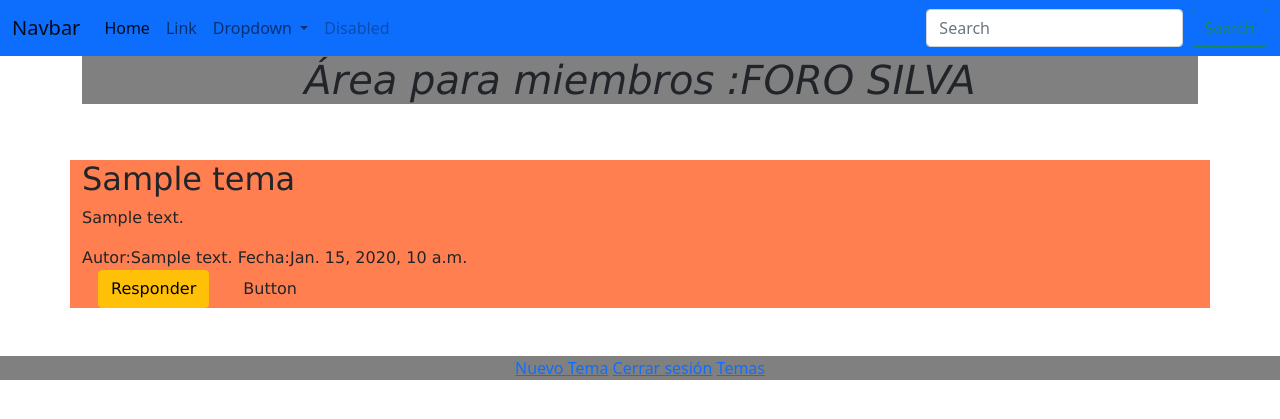
After one commit to DiegoSilva2346/foro, a Django app: page /temas/1 in a window 1280 px wide. The commit adds this page. Shown: the top 419 px of the page. Run offline with Django 3.2, Linux system fonts and the light colour scheme; a user stored in the database is signed in; tables that the repository leaves empty hold one stand-in row (values such as "Sample post"); some libraries are stand-ins or nearby versions.

Commit message:
Creracion de modelos visualizacion ,respuesta y categoria

```diff
--- a/newtemas/formulario.py
+++ b/newtemas/formulario.py
@@ -4,4 +4,4 @@ from .models import Temas
 class FormularioCrearTema(forms.ModelForm):
     class Meta:
         model = Temas
-        fields=["titulo","elige_tu_categoria","texto"]
+        fields=["titulo","categoria","texto"]
--- a/newtemas/models.py
+++ b/newtemas/models.py
@@ -6,17 +6,27 @@ import pytz
 
 
 # Create your models here.
-lista_categorias=[(1,'pasteles'),(2,"Deportes"),(3,"Ciencia"),(4,"Clima"),(5,"Pandemia"),(6,'Programaciòn')]
+#lista_categorias=[(1,'pasteles'),(2,"Deportes"),(3,"Ciencia"),(4,"Clima"),(5,"Pandemia"),(6,'Programaciòn')]
 #usuario=User.id
 
+class Categoria(models.Model):
+    nombre=models.CharField(max_length=50)
+
+    created=models.DateTimeField(auto_now_add=True)
+    updated=models.DateTimeField(auto_now_add=True)
+    class Meta:
+        verbose_name="categoria"
+        verbose_name_plural="categorias"
+    def __str__(self):
+        return self.nombre
 class Temas(models.Model):
 
     titulo=models.CharField("titulo",max_length=50,null=False,blank=False)
     descripcion=models.CharField("descripcion",max_length=100,null=False,blank=False)
-
+    categoria=models.ForeignKey(Categoria,on_delete=models.CASCADE)
     texto=models.TextField()
-    elige_tu_categoria=models.IntegerField(null=False,blank=True,choices=lista_categorias,default=2)
-    fecha=models.DateTimeField(null=False,blank=True,default=timezone.now())
+    #elige_tu_categoria=models.IntegerField(null=False,blank=True,choices=lista_categorias,default=2)
+    fecha=models.DateTimeField(null=False,blank=False)
 
 
     class Meta:
@@ -25,3 +35,32 @@ class Temas(models.Model):
     def __str__(self):
 
         return self.titulo
+
+
+
+
+
+
+class Respuesta(models.Model):
+    id = models.AutoField(primary_key=True)
+    id_tema=models.ForeignKey(Temas,on_delete=models.CASCADE,unique=False)
+    usuario=models.CharField("usuario",max_length=100,null=False,blank=False)
+    fecha=models.DateTimeField(null=False,blank=False)
+    respuesta=models.TextField()
+    class Meta:
+        verbose_name="respuesta"
+        verbose_name_plural="respuestas"
+    def __str__(self):
+        return self.id_tema
+
+
+
+class Visualizacion(models.Model):
+    id = models.AutoField(primary_key=True)
+    id_tema=models.ForeignKey(Temas,on_delete=models.CASCADE,unique=False)
+    usuario=models.CharField("descripcion",max_length=100,null=False,blank=False)
+    class Meta:
+        verbose_name="vizualisacion"
+        verbose_name_plural="visualizaciones"
+    def __str__(self):
+        return self.id_tema
--- /dev/null
+++ b/newtemas/static/newtemas/js/agregados.js
@@ -0,0 +1,9 @@
+$(document).ready(function(){
+    $("#responder").click( function(){
+        $('#respuesta').css("display","block")
+
+    })
+    $("#cancelar").click(function(){
+        $("#respuesta").css("display","none");
+    })
+})
--- /dev/null
+++ b/newtemas/templates/temas.html
@@ -0,0 +1,38 @@
+{% extends "welcome.html" %}
+{% load static %}
+{% block content2 %}
+
+
+
+{% endblock content2 %}
+{% block content %}
+<style>
+ #temas{
+    background-color:coral;
+    font-family: Verdana, Geneva, Tahoma, sans-serif;
+ }
+
+</style>
+ <div class="container my-5" id="temas">
+<h2>{{tema.titulo}}</h2>
+ <p> {{tema.texto}}  </p>
+
+ {%if tema.descripcion == request.user.username %}
+    <footer>Autor:{{tema.descripcion}}  Fecha:{{tema.fecha}} </footer> <a name="" id="" class="btn btn-primary mx-3" href="/editar/{{tema.id}}" role="button">Editar</a><a name="" id="" class="btn btn-danger" href="/eliminar/{{tema.id}}" role="button">Eliminar</a>  <a name="buttom" id="responder" class="btn btn-warning mx-3"  role="button">Responder</a> <svg xmlns="http://www.w3.org/2000/svg" width="16" height="16" fill="currentColor" class="bi bi-heart" viewBox="0 0 16 16" placeholder="Me gusta">
+      <path d="m8 2.748-.717-.737C5.6.281 2.514.878 1.4 3.053c-.523 1.023-.641 2.5.314 4.385.92 1.815 2.834 3.989 6.286 6.357 3.452-2.368 5.365-4.542 6.286-6.357.955-1.886.838-3.362.314-4.385C13.486.878 10.4.28 8.717 2.01L8 2.748zM8 15C-7.333 4.868 3.279-3.04 7.824 1.143c.06.055.119.112.176.171a3.12 3.12 0 0 1 .176-.17C12.72-3.042 23.333 4.867 8 15z"/>
+    </svg>
+ {% else %}
+    <footer>Autor:{{tema.descripcion}}  Fecha:{{tema.fecha}} </footer> <a name="buttom" id="responder" class="btn btn-warning mx-3"  role="button">Responder</a> <a href="#" class="btn"><i class=icon-home></i> Button</a>
+ {% endif %}
+<div   style="display: none;" id="respuesta">
+   <input class="form-control my-2" id="fila"  placeholder="Respuesta"  type="text"  style="background-color: black; color: white;" >
+ <div class="col-3">
+
+ <a class="btn btn-primary mx-3 my-3" role="button" id="cancelar"> Cancelar</a> <a href="" role="button" class="btn btn-primary mx-3"> Responder</a>
+</div>
+</div>
+</div>
+
+
+
+{% endblock content %}
--- a/newtemas/templates/welcome.html
+++ b/newtemas/templates/welcome.html
@@ -1,5 +1,6 @@
 
 {% load static %}
+
 <!DOCTYPE html>
 <html lang="en">
 <head>
@@ -41,11 +42,14 @@
 </style>
 <link rel="stylesheet" href="{% static 'css/bootstrap.min.css' %}">
 <script src="https://ajax.googleapis.com/ajax/libs/jquery/2.1.1/jquery.min.js"></script>
+
 <body id="cuerpo">
+  {% block content2 %}
+
    <div class="container-fluid portada" >
 
    </div>
-
+   {%  endblock content2 %}
 
 <nav class="navbar navbar-expand-lg navbar-light bg-primary">
   <div class="container-fluid">
@@ -106,8 +110,9 @@
     {% for tema in temas %}
     <hr>
     <div id="temas">
-      <h2>{{tema.titulo}}</h2>
-      <p> {{tema.texto}}  </p>
+      <a href="/temas/{{tema.id}}" class="nav-link  h-3" style="color: black ; font-size: 20px;"> <strong>{{tema.titulo}}</strong> </a>
+     <!-- <p> {{tema.texto}}  </p>    -->
+     <footer>{{tema.categoria}}</footer>
       {%if tema.descripcion == request.user.username %}
          <footer>Autor:{{tema.descripcion}}  Fecha:{{tema.fecha}} </footer> <a name="" id="" class="btn btn-primary mx-3" href="/editar/{{tema.id}}" role="button">Editar</a><a name="" id="" class="btn btn-danger" href="/eliminar/{{tema.id}}" role="button">Eliminar</a>
       {% else %}
@@ -127,6 +132,7 @@
 
 
 <script src="{% static '/js/bootstrap.min.js' %}"></script>
+<script src="{% static '/js/agregados.js' %}"></script>
 
 </body>
 </html>
--- a/newtemas/urls.py
+++ b/newtemas/urls.py
@@ -9,5 +9,6 @@ urlpatterns = [
     path('creartemas/', login_required(views.CrearTema),name="CrearTema"),
     path('editar/<int:id>', login_required(views.Editar),name="editar"),
     path('eliminar/<int:id>', login_required(views.Eliminar),name="eliminar"),
+    path('temas/<int:id>',login_required(views.temas),name="temas")
 
 ]
--- a/newtemas/views.py
+++ b/newtemas/views.py
@@ -77,3 +77,8 @@ def Eliminar(request,id):
   tema=Temas.objects.get(id=id)
   tema.delete()
   return redirect("/")
+
+
+def temas(request,id):
+  tema=Temas.objects.get(id=id)
+  return render(request,"temas.html",{"tema":tema})
```
Also changed, not shown: blogsilva3/db.sqlite3, blogsilva3/settings/local.py (line endings or trailing spaces), newtemas/migrations/0001_initial.py, newtemas/migrations/0002_auto_20201104_1436.py (deleted).
